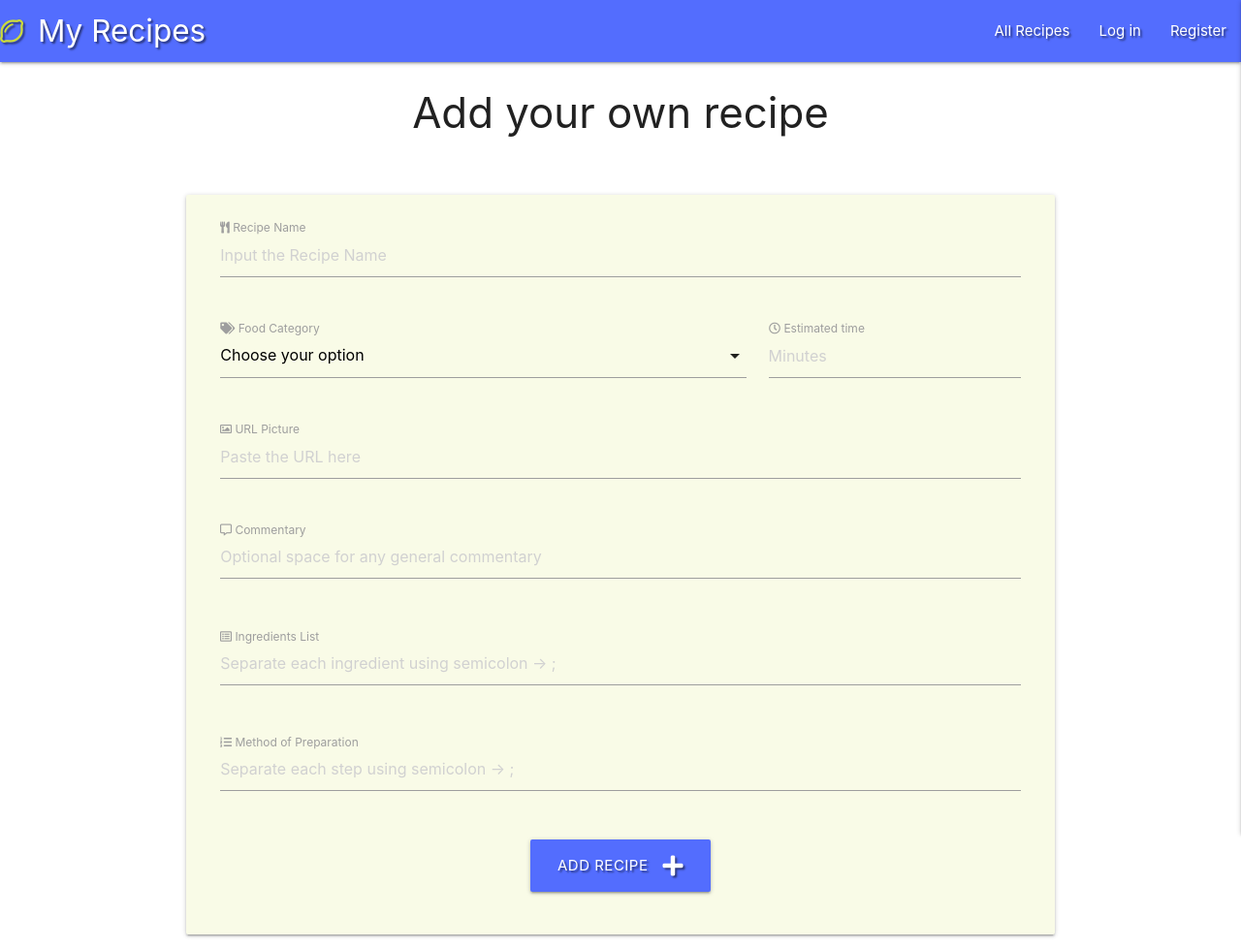
After one commit to pedromn0/my-recipes-milestone-3, a Flask app: page /add_recipe in a window 1280 px wide. The commit adds this page. Shown: the whole page at 97% size. Run offline with Flask 2, Linux system fonts and the light colour scheme; data that the repository does not hold is empty; some libraries are stand-ins or nearby versions.

Commit message:
Add front and backend functionality to add new recipes and storage on mongo db

```diff
--- a/app.py
+++ b/app.py
@@ -112,6 +112,30 @@ def view_recipe(recipe_id):
     return render_template("individual_recipe.html", recipe=recipe)
 
 
+@app.route("/add_recipe", methods=["GET", "POST"])
+def add_recipe():
+    if request.method == "POST":
+        ingredients_list = request.form.get('ingredients_list').split(';')
+        method = request.form.get('method').split(';')
+
+        recipe = {
+            "recipe_name": request.form.get('recipe_name'),
+            "food_type": request.form.get('food_type'),
+            "estimated_time": request.form.get('estimated_time'),
+            "url_picture": request.form.get('url_picture'),
+            "commentary": request.form.get('commentary'),
+            "ingredients_list": ingredients_list,
+            "method": method,
+            "created_by": session['user']
+        }
+        mongo.db.recipes.insert_one(recipe)
+        flash("Recipe Added with success!")
+        return redirect(url_for('all_recipes'))
+
+    food_tags = mongo.db.food_tags.find().sort("food_type", 1)
+    return render_template('add_recipe.html', food_tags=food_tags)
+
+
 if __name__ == "__main__":
     app.run(host=os.environ.get("IP"),
             port=int(os.environ.get("PORT")),
--- /dev/null
+++ b/templates/add_recipe.html
@@ -0,0 +1,76 @@
+{% extends "base.html" %}
+{% block content %}
+
+    <div class="row">
+        <div class="col s12 center-align">
+            <h3>Add your own recipe</h3><br>
+        </div>
+    </div>
+
+    <div class="row card-panel lime lighten-5">
+        <form class="col s12" method="POST"
+        action="{{ url_for('add_recipe') }}">
+            <div class="row">
+                <!-- Recipe Name-->
+                <div class="input-field col s12">
+                    <input placeholder="Input the Recipe Name" id="recipe_name" name="recipe_name" type="text" minlength="5" maxlength="40" class="validate" required>
+                    <label for="recipe_name"><i class="fas fa-utensils"></i> Recipe Name</label>
+                </div>
+            </div>
+            <div class="row">
+                <!-- Food Tag Selection -->
+                <div class="input-field col s8 center-align">
+                    <select id="food_type" name="food_type" class="validate" required>
+                        <option value="" disabled selected>Choose your option</option>
+                        {% for food_tag in food_tags %}
+                            <option value="{{ food_tag.food_type }}">{{ food_tag.food_type }}</option>
+                        {% endfor %}
+                    </select>
+                    <label for="food_type"><i class="fas fa-tags"></i> Food Category</label>
+                </div>
+                <!-- Estimated Time -->
+                <div class="input-field col s4">
+                    <input placeholder="Minutes" id="estimated_time" name="estimated_time" type="number" minlength="1" maxlength="3" class="validate" required>
+                    <label for="estimated_time"><i class="far fa-clock"></i> Estimated time</label>
+                </div>
+            </div>
+            <!-- URL Picture -->
+            <div class="row">
+                <div class="input-field col s12">
+                    <input placeholder="Paste the URL here" id="url_picture" name="url_picture" type="text" minlength="5" class="validate">
+                    <label for="url_picture"><i class="far fa-image"></i> URL Picture</label>
+                </div>
+            </div>
+            <!-- Commentary Text Area -->
+            <div class="row">
+                <div class="input-field col s12">
+                    <textarea placeholder="Optional space for any general commentary" id="commentary" name="commentary" class="materialize-textarea"></textarea>
+                    <label for="commentary"><i class="far fa-comment-alt"></i> Commentary</label>
+                </div>
+            </div>
+            <!-- Ingredients List -->
+            <div class="row">
+                <div class="input-field col s12">
+                    <textarea placeholder="Separate each ingredient using semicolon -> ;" id="ingredients_list" name="ingredients_list" class="materialize-textarea"></textarea>
+                    <label for="ingredients_list"><i class="far fa-list-alt"></i> Ingredients List</label>
+                </div>
+            </div>
+            <!-- Preparation Method -->
+            <div class="row">
+                <div class="input-field col s12">
+                    <textarea placeholder="Separate each step using semicolon -> ;" id="method" name="method" class="materialize-textarea"></textarea>
+                    <label for="method"><i class="fas fa-list-ol"></i> Method of Preparation</label>
+                </div>
+            </div>
+            <!-- Submit Button -->
+            <div class="row">
+                <div class="col s12 center-align">
+                    <button type="submit" class="btn-large indigo accent-2 text-shadow">
+                        Add Recipe <i class="fas fa-plus right"></i>
+                    </button>
+                </div>
+            </div>
+        </form>
+    </div>
+
+{% endblock %}
--- a/templates/base.html
+++ b/templates/base.html
@@ -23,13 +23,13 @@
         <nav>
             <!-- Materialize Desktop Navbar -->
             <div class="nav-wrapper text-shadow indigo accent-2">
-                <a href="#!" class="brand-logo"><i class="far fa-lemon"></i> My Recipes</a>
-                <a href="#" data-target="mobile-demo" class="sidenav-trigger right"><i class="fas fa-bars"></i></a>
+                <a href="{{ url_for('all_recipes') }}" class="brand-logo"><i class="far fa-lemon lime-text lighten-5"></i> My Recipes</a>
+                <a href="{{ url_for('all_recipes') }}" data-target="mobile-demo" class="sidenav-trigger right"><i class="fas fa-bars"></i></a>
                 <ul class="right hide-on-med-and-down">
                     <li><a href="{{ url_for('all_recipes') }}">All Recipes</a></li>
                     {% if session.user %}
                         <li><a href="{{ url_for('profile', username=session['user']) }}">Profile</a></li>
-                        <li><a href="#">Add Recipe</a></li>
+                        <li><a href="{{ url_for('add_recipe') }}">Add Recipe</a></li>
                     {% else %}
                         <li><a href="{{ url_for('login') }}">Log in</a></li>
                     {% endif %}
@@ -47,7 +47,7 @@
             <li><a href="{{ url_for('all_recipes') }}">All Recipes</a></li>
             {% if session.user %}
                 <li><a href="{{ url_for('profile', username=session['user']) }}">Profile</a></li>
-                <li><a href="#">Add Recipe</a></li>
+                <li><a href="{{ url_for('add_recipe') }}">Add Recipe</a></li>
             {% else %}
                 <li><a href="{{ url_for('login') }}">Log in</a></li>
             {% endif %}
--- a/templates/recipes.html
+++ b/templates/recipes.html
@@ -36,7 +36,7 @@
     <div class="row">
         {% for recipe in recipes %}
             <div class="col s12 m4 l3">
-                <div class="card small">
+                <div class="card small hoverable">
                     <div class="card-image">
                         <img src="{{ recipe.url_picture }}" alt="{{ recipe.recipe_name}}">
                         <span class="card-title">{{ recipe.recipe_name }}</span>
```
